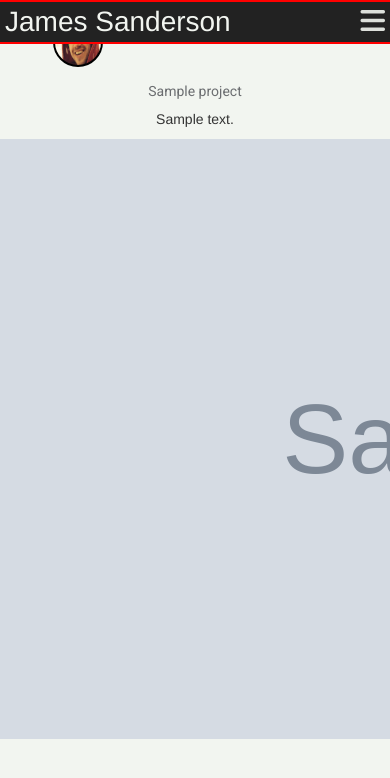
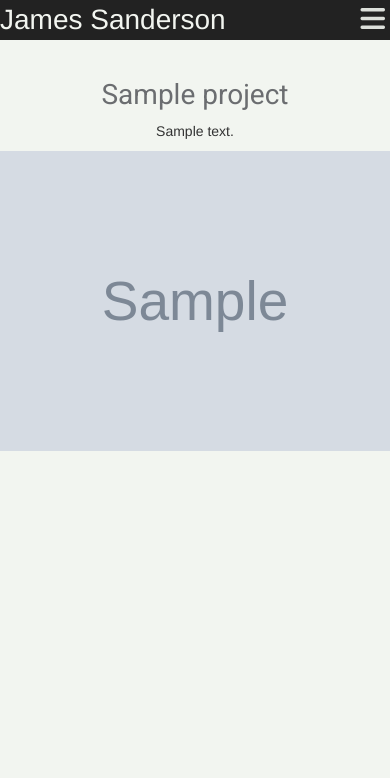
Before and after one commit to jamessan85/django_portfolio_new, a Django app: template templates/projectinfo.html in a window 390 px wide; the page is wider, and only the part inside the window is pictured. Shown: the top 778 px of that part. Run offline with Django 3.2, Linux system fonts and the light colour scheme; the template is opened without the code that fills it: most values are stand-ins (such as "Sample title", 1, 10 or a date in 2020); grey boxes marked "Sample" are stand-in pictures; some libraries are stand-ins or nearby versions.

Commit message:
chnages to layout

```diff
--- a/myportfolio/urls.py
+++ b/myportfolio/urls.py
@@ -17,7 +17,7 @@ from django.conf.urls import url
 from django.contrib import admin
 from projects import views
 from django.views.static import serve
-from settings.base import MEDIA_ROOT
+from settings import MEDIA_ROOT
 
 urlpatterns = [
     url(r'^admin/', admin.site.urls),
--- a/static/css/main.css
+++ b/static/css/main.css
@@ -42,6 +42,12 @@ body {
 
  .nav-links li {
    display: inline-block;
+   font-size: 20px;
+   border-bottom: solid 2px #6ea9a6
+ }
+
+ .nav-links a:hover {
+   color: grey;
  }
 
  .nav-links {
@@ -147,10 +153,22 @@ strong {
   z-index: -1;
 }
 
+.mobile {
+  display: none;
+}
+
 
 @media all and (max-width: 700px) {
   .body-container {
     margin-top: 20px;
+    display: flex;
+    flex-direction: column;
+    align-items: center;
+  }
+
+  .body-container .row {
+    margin-left: 0px;
+    margin-right: 0px;
   }
 
   .modal-footer {
@@ -180,7 +198,7 @@ strong {
   }
 
   h2 {
-    font-size:1em;
+    font-size:2em;
   }
 
   .h2-size {
@@ -204,15 +222,12 @@ strong {
 
   .my-navbar {
     position: relative;
-    padding-left: 5px;
+    padding-left: 0px;
+    padding-right: 0px;
     display: flex;
     align-items: flex-start;
     flex-direction: column;
-    border-top: red 2px solid;
-    border-bottom: red 2px solid;
   }
-
-
 
   .fa-bars {
     position: absolute;
@@ -225,8 +240,16 @@ strong {
     display: block;
   }
 
+  .nav-links li:first-child {
+    border-top: solid 2px #6ea9a6;
+  }
+
   .nav-links {
     padding-left: 0px;
+    padding-right: 0px;
+    margin-bottom: 0px;
+    width: 100%;
+    text-align: center;
     display: none;
   }
 
@@ -234,5 +257,13 @@ strong {
     display: block;
   }
 
+  .desktop {
+    display: none;
+  }
+
+  .mobile {
+    display: block
+  }
+
 
 }
--- a/static/js/main.js
+++ b/static/js/main.js
@@ -13,7 +13,7 @@ $( document ).ready(function() {
           $('.body-container2').slideToggle(1000)
       })
       $('.upbutton').click(function() {
-          $('.body-container').css("margin-top", "130px")
+          $('.body-container').css("margin-top", "10px")
            $('.body-container2').slideUp(1000);
       })
       $('.fa-bars').click(function(){
@@ -38,4 +38,5 @@ faceMove()
   $('.sendbutton').mouseleave(function() {
     $(this).css({'border':'#363531 4px solid','color':'#6b6d70','background-color':'#dde0db'});
   })
+
 })
--- a/templates/base.html
+++ b/templates/base.html
@@ -24,7 +24,6 @@
                 {% comment %} <li id="portfolio"><a href="{% url 'contact' %}">Contact</a></li> {% endcomment %}
             </ul>
     </nav>
-    <div class="my-face"></div>
     <div class="body-container1">
     <div class="bg-color"><h1>Projects</h1></div>
     <div class="row">
--- a/templates/projectinfo.html
+++ b/templates/projectinfo.html
@@ -9,7 +9,8 @@
         </div>
         <div class="row">
             <div class="col-sm-12">
-                <img src="/media/{{ project.project_image_high_res }}" height="600" width="900">
+                <img class="desktop" src="/media/{{ project.project_image_high_res }}" height="600" width="900">
+                <img class="mobile" src="/media/{{ project.project_image_high_res }}" height="300" width="500">
             </div>
         </div>
 </div>
```
